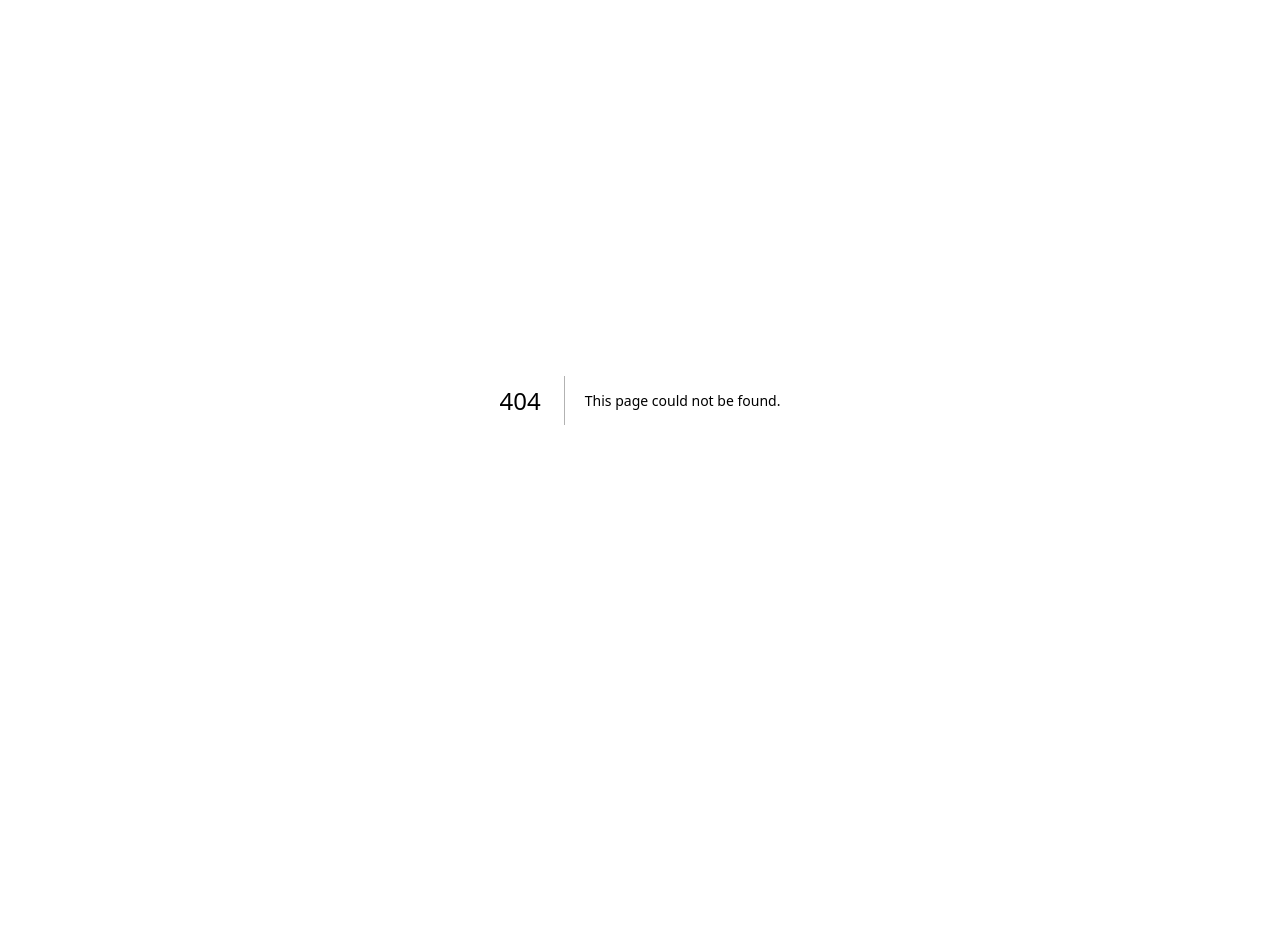
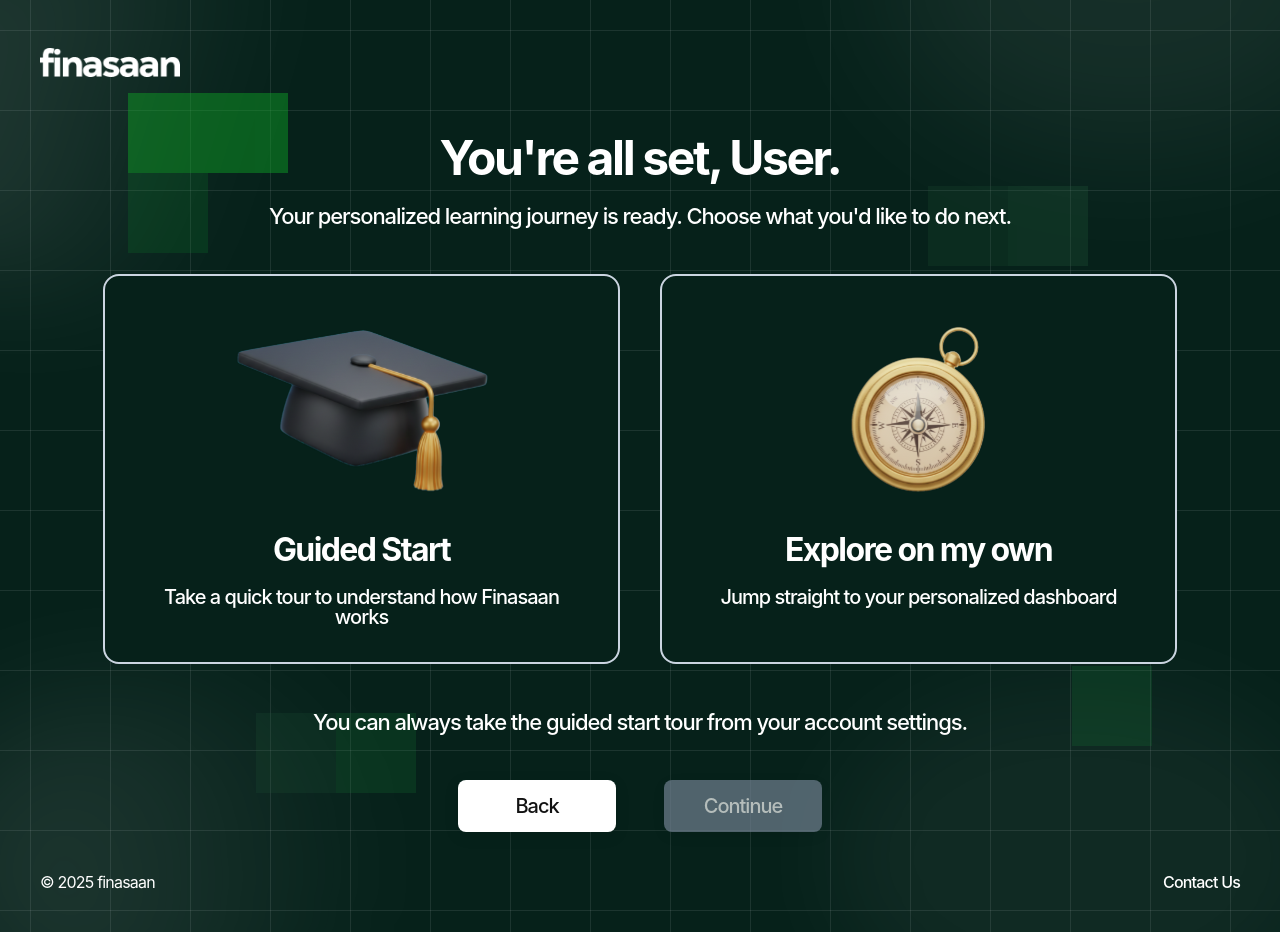
Before and after one commit to Finasaan/core, a Next.js app: page /onboarding/complete in a window 1280 px wide. Before the commit this address had no page. Before the commit the page ends 800 px from the top, so only its background shows below. Built offline with nearby package versions, Linux system fonts and the light colour scheme.

Commit message:
onboarding complete

```diff
--- a/app/onboarding.css
+++ b/app/onboarding.css
@@ -682,3 +682,86 @@
 .chip-selected:hover {
     background: #128b56;
 }
+
+/* ========================================
+   Choice Card Component (Complete Page)
+   ======================================== */
+
+.choice-cards {
+    display: flex;
+    flex-direction: row;
+    align-items: center;
+    gap: 40px;
+    flex-wrap: wrap;
+    justify-content: center;
+}
+
+.choice-card {
+    box-sizing: border-box;
+    width: 517px;
+    height: 390px;
+    background: #06211A;
+    border: 2px solid #CBD5E1;
+    border-radius: 16px;
+    display: flex;
+    flex-direction: column;
+    align-items: center;
+    padding: 48px 32px 32px;
+    cursor: pointer;
+    transition: all 0.2s ease;
+    position: relative;
+}
+
+.choice-card:hover {
+    border-color: rgba(21, 159, 99, 0.5);
+}
+
+.choice-card-selected {
+    background: linear-gradient(214.23deg, rgba(21, 159, 99, 0.2) 1.47%, rgba(21, 159, 99, 0.07) 97.9%);
+    border: 2px solid #159F63;
+}
+
+.choice-card-icon {
+    width: 254px;
+    height: 172px;
+    display: flex;
+    align-items: center;
+    justify-content: center;
+    margin-bottom: 32px;
+}
+
+.choice-card-text {
+    display: flex;
+    flex-direction: column;
+    align-items: center;
+    gap: 16px;
+    width: 100%;
+}
+
+.choice-card-title {
+    font-family: 'Satoshi', 'Inter', sans-serif;
+    font-weight: 700;
+    font-size: 32px;
+    line-height: 43px;
+    text-align: center;
+    letter-spacing: -0.05em;
+    color: #FFFFFF;
+    margin: 0;
+}
+
+.choice-card-description {
+    font-family: 'Satoshi', 'Inter', sans-serif;
+    font-weight: 500;
+    font-size: 20px;
+    line-height: 20px;
+    text-align: center;
+    letter-spacing: -0.05em;
+    color: #FFFFFF;
+    margin: 0;
+}
+
+/* Override onboarding-content width for complete page */
+.onboarding-content:has(.choice-cards) {
+    max-width: 1074px;
+    gap: 48px;
+}
--- /dev/null
+++ b/app/onboarding/complete/page.tsx
@@ -0,0 +1,95 @@
+"use client";
+
+import { useState } from "react";
+import { useRouter } from "next/navigation";
+import { OnboardingLayout, ChoiceCard } from "@/components/onboarding";
+
+type Choice = "guided" | "explore" | null;
+
+const choices = [
+    {
+        id: "guided" as const,
+        icon: "/guidedstart.svg",
+        title: "Guided Start",
+        description: "Take a quick tour to understand how Finasaan works",
+        iconWidth: 254,
+        iconHeight: 172,
+    },
+    {
+        id: "explore" as const,
+        icon: "/explore.svg",
+        title: "Explore on my own",
+        description: "Jump straight to your personalized dashboard",
+        iconWidth: 135,
+        iconHeight: 172,
+    },
+];
+
+export default function OnboardingCompletePage() {
+    const [selected, setSelected] = useState<Choice>(null);
+    const router = useRouter();
+
+    // TODO: Get user name from context/state
+    const userName = "User";
+
+    const handleContinue = () => {
+        if (selected === "guided") {
+            // TODO: Navigate to guided tour
+            router.push("/dashboard?tour=true");
+        } else if (selected === "explore") {
+            router.push("/dashboard");
+        }
+    };
+
+    const handleBack = () => {
+        router.push("/onboarding/step-3");
+    };
+
+    return (
+        <OnboardingLayout>
+            <div className="step-header">
+                <h1 className="onboarding-title">You're all set, {userName}.</h1>
+                <p className="onboarding-subtitle">
+                    Your personalized learning journey is ready. Choose what you'd like to do next.
+                </p>
+            </div>
+
+            <div className="choice-cards">
+                {choices.map((choice) => (
+                    <ChoiceCard
+                        key={choice.id}
+                        icon={choice.icon}
+                        title={choice.title}
+                        description={choice.description}
+                        selected={selected === choice.id}
+                        onClick={() => setSelected(choice.id)}
+                        iconWidth={choice.iconWidth}
+                        iconHeight={choice.iconHeight}
+                    />
+                ))}
+            </div>
+
+            <p className="step-help-text">
+                You can always take the guided start tour from your account settings.
+            </p>
+
+            <div className="step-buttons">
+                <button
+                    type="button"
+                    className="step-button step-button-back"
+                    onClick={handleBack}
+                >
+                    Back
+                </button>
+                <button
+                    type="button"
+                    className={`step-button step-button-continue ${selected ? "step-button-active" : ""}`}
+                    onClick={handleContinue}
+                    disabled={!selected}
+                >
+                    Continue
+                </button>
+            </div>
+        </OnboardingLayout>
+    );
+}
--- /dev/null
+++ b/components/onboarding/ChoiceCard.tsx
@@ -0,0 +1,44 @@
+import Image from "next/image";
+
+interface ChoiceCardProps {
+    icon: string;
+    title: string;
+    description: string;
+    selected?: boolean;
+    onClick?: () => void;
+    iconWidth?: number;
+    iconHeight?: number;
+}
+
+export function ChoiceCard({
+    icon,
+    title,
+    description,
+    selected = false,
+    onClick,
+    iconWidth = 180,
+    iconHeight = 172,
+}: ChoiceCardProps) {
+    return (
+        <button
+            type="button"
+            className={`choice-card ${selected ? "choice-card-selected" : ""}`}
+            onClick={onClick}
+            aria-pressed={selected}
+        >
+            <div className="choice-card-icon">
+                <Image
+                    src={icon}
+                    alt={title}
+                    width={iconWidth}
+                    height={iconHeight}
+                    priority
+                />
+            </div>
+            <div className="choice-card-text">
+                <h3 className="choice-card-title">{title}</h3>
+                <p className="choice-card-description">{description}</p>
+            </div>
+        </button>
+    );
+}
--- a/components/onboarding/index.ts
+++ b/components/onboarding/index.ts
@@ -2,3 +2,4 @@ export { OnboardingLayout } from "./OnboardingLayout";
 export { SelectionCard } from "./SelectionCard";
 export { OnboardingSelect } from "./OnboardingSelect";
 export { ChipSelect } from "./ChipSelect";
+export { ChoiceCard } from "./ChoiceCard";
```
Also changed, not shown: public/explore.svg (added), public/guidedstart.svg (added).
